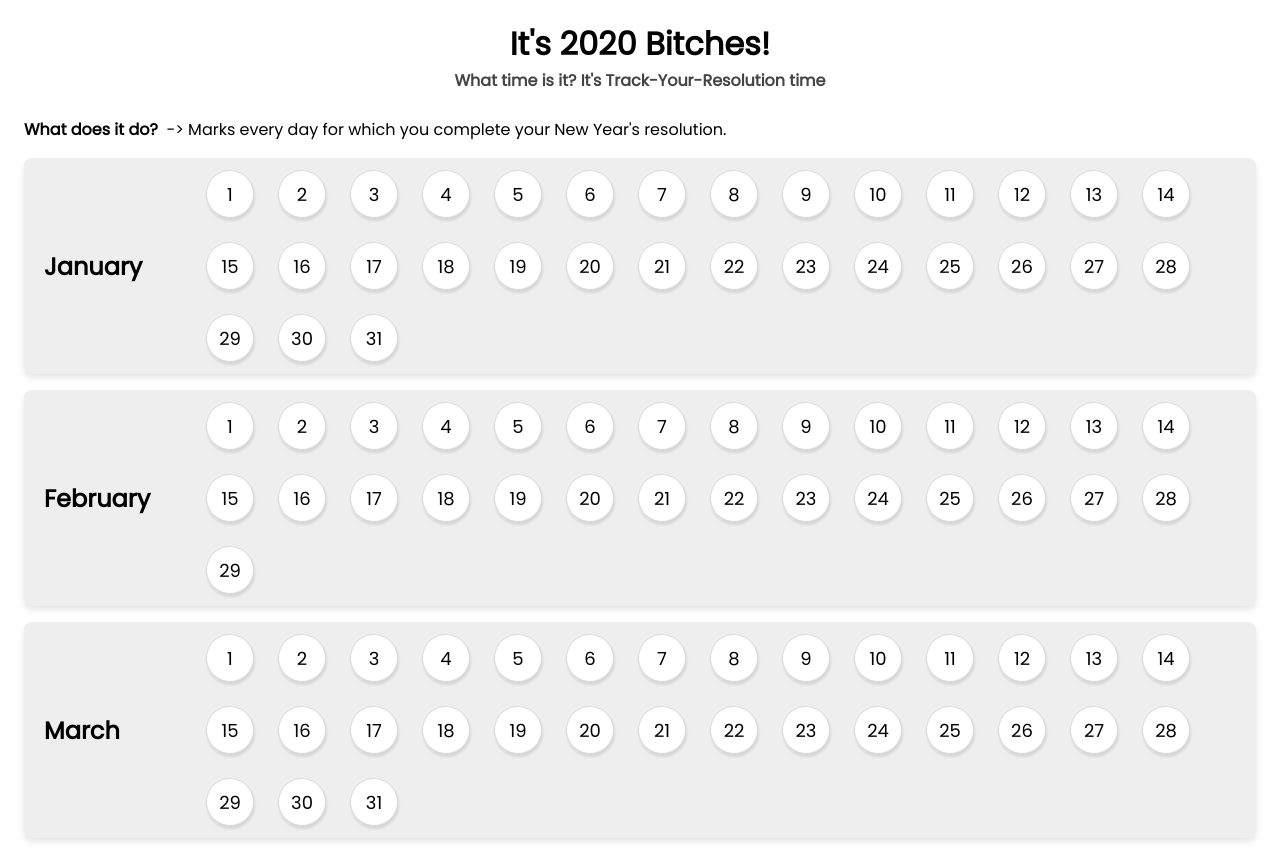
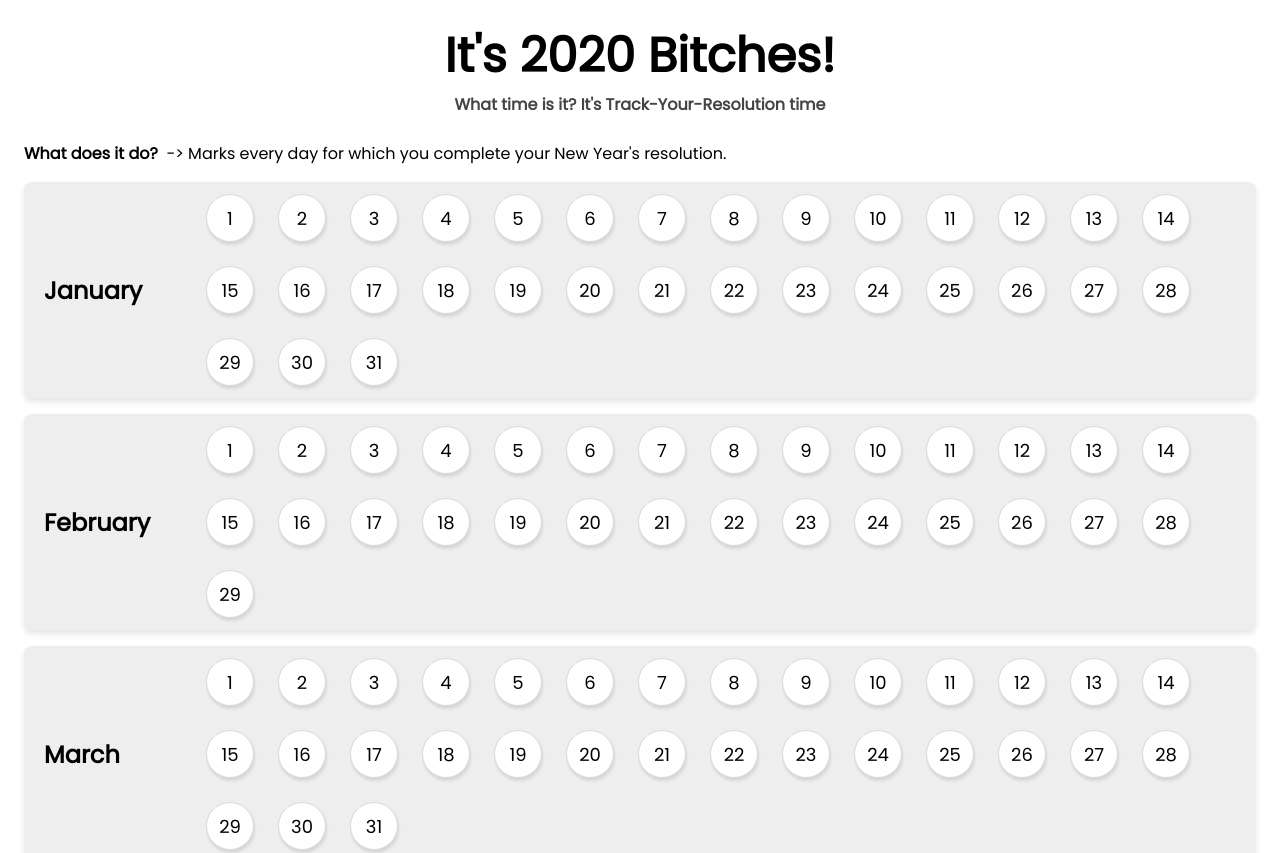
Before and after one commit to aakashrstg00/new-year-2020, a plain HTML site: page index.html in a window 1280 px wide. Shown: the top 853 px of the page. Drawn offline with Linux system fonts and the light colour scheme.

Commit message:
init commit

```diff
--- a/index.html
+++ b/index.html
@@ -73,7 +73,7 @@
 </head>
 
 <body>
-    <h1 style="padding-top: 20px; text-align: center;">
+    <h1 style="padding-top: 20px; text-align: center; font-size: 48px;">
         It's 2020 Bitches!
         <p style="color: #444; font-size: 16px;">What time is it? It's Track-Your-Resolution time</p>
     </h1>
```
